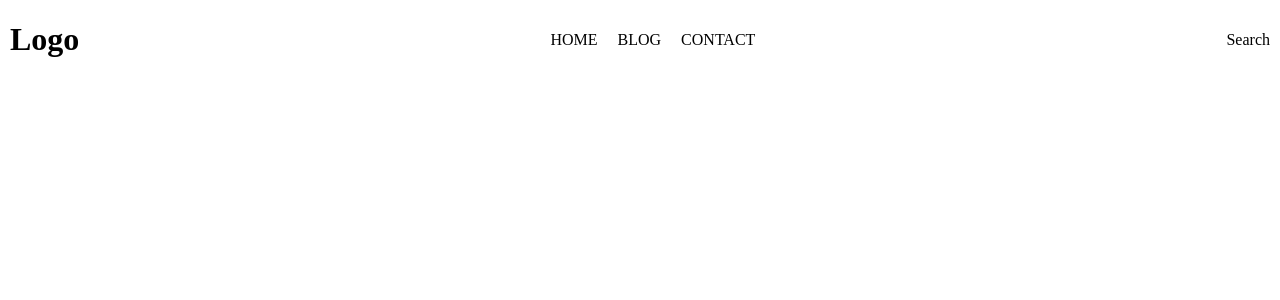
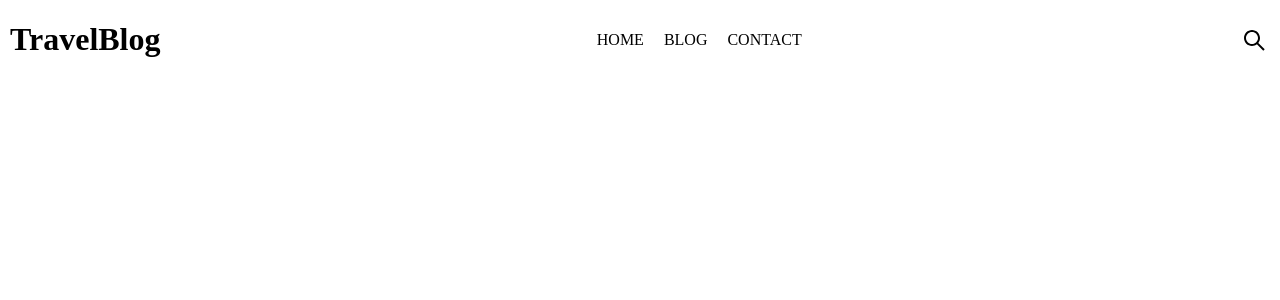
Before and after one commit to GeorgiosDrivas/react-headless-blog, a React (Vite) app: page / in a window 1280 px wide. Shown: the top 300 px of the page. Built offline with nearby package versions, Linux system fonts and the light colour scheme.

Commit message:
Search icon svg

```diff
--- a/src/App.tsx
+++ b/src/App.tsx
@@ -5,9 +5,22 @@ export default function App() {
   return (
     <>
       <div id="nav-wrap">
-        <h1>Logo</h1>
+        <h1>TravelBlog</h1>
         <Nav />
-        <p>Search</p>
+        <svg
+          xmlns="http://www.w3.org/2000/svg"
+          width="32px"
+          height="32px"
+          viewBox="0 0 24 24"
+          id="search-icon"
+        >
+          <path
+            fillRule="evenodd"
+            clipRule="evenodd"
+            d="M15 10.5C15 12.9853 12.9853 15 10.5 15C8.01472 15 6 12.9853 6 10.5C6 8.01472 8.01472 6 10.5 6C12.9853 6 15 8.01472 15 10.5ZM14.1793 15.2399C13.1632 16.0297 11.8865 16.5 10.5 16.5C7.18629 16.5 4.5 13.8137 4.5 10.5C4.5 7.18629 7.18629 4.5 10.5 4.5C13.8137 4.5 16.5 7.18629 16.5 10.5C16.5 11.8865 16.0297 13.1632 15.2399 14.1792L20.0304 18.9697L18.9697 20.0303L14.1793 15.2399Z"
+            fill="#000"
+          />
+        </svg>
       </div>
     </>
   );
--- a/src/styles/app.scss
+++ b/src/styles/app.scss
@@ -28,3 +28,7 @@ li {
   justify-content: space-between;
   align-items: center;
 }
+
+#search-icon {
+  cursor: pointer;
+}
```
